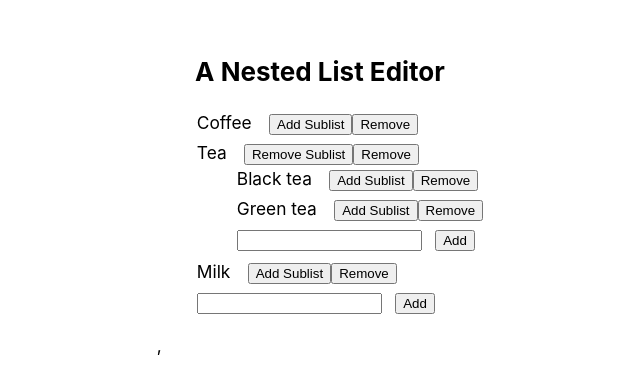
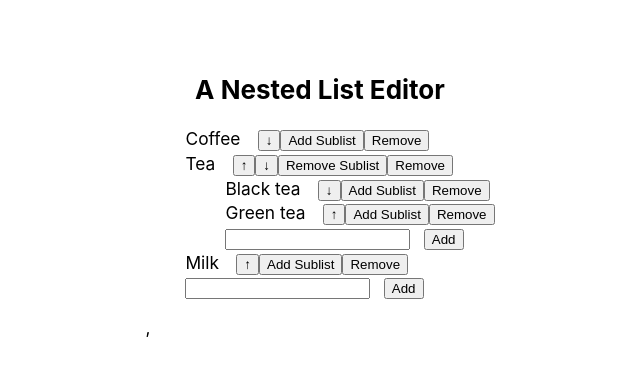
Before and after one commit to asux/nested_list, a React (Create React App) app: page / in a window 1280 px wide. Shown: the part 205-580 px from the top of the page, without its empty margins (320-960 px from the left). Built offline with nearby package versions, Linux system fonts and the light colour scheme.

Commit message:
Implement items swapping

```diff
--- a/package.json
+++ b/package.json
@@ -6,6 +6,7 @@
     "@testing-library/jest-dom": "^4.2.4",
     "@testing-library/react": "^9.3.2",
     "@testing-library/user-event": "^7.1.2",
+    "lodash": "^4.17.15",
     "react": "^16.13.1",
     "react-dom": "^16.13.1",
     "react-scripts": "3.4.1"
--- a/src/App.js
+++ b/src/App.js
@@ -3,12 +3,12 @@ import List from './components/List'
 import './App.css';
 
 const TestItems = [
-  { id: 1, text: 'Coffee', position: 0 },
-  { id: 2, text: 'Tea', position: 1, items: [
-    { id: 3, text: 'Black tea', position: 0 },
-    { id: 4, text: 'Green tea', position: 1 },
+  { id: 1, text: 'Coffee', position: 1 },
+  { id: 2, text: 'Tea', position: 2, items: [
+    { id: 3, text: 'Black tea', position: 1 },
+    { id: 4, text: 'Green tea', position: 2 },
   ]},
-  { id: 5, text: 'Milk', position: 2 }
+  { id: 5, text: 'Milk', position: 3 }
 ]
 
 function App() {
@@ -16,7 +16,7 @@ function App() {
     <div className="App">
       <h2>A Nested List Editor</h2>
       <div>
-        <List items={TestItems} />
+        <List items={TestItems} position={0} lastPosition={3}/>
       </div>
     </div>
   );
--- a/src/components/List.jsx
+++ b/src/components/List.jsx
@@ -1,42 +1,143 @@
-import React from 'react';
-import PropTypes from 'prop-types';
-import ListItem from './ListItem';
+import React, { useState } from "react";
+import PropTypes from "prop-types";
+import { cloneDeep, sortBy } from "lodash";
 
-class List extends React.Component {
-  constructor(props) {
-    super(props);
-    this.state = { items: props.items };
+function List(props) {
+  const [items, setItems] = useState(props.items);
+  const [newItemText, setNewItemText] = useState("");
+
+  const root = props.position === 0;
+  const first = props.position === 1;
+  const last = props.position === props.lastPosition;
+
+  let sublistButton;
+
+  function handleMoveUp(itemId) {
+    return (e) => {
+      e.preventDefault();
+
+      let newItems = cloneDeep(items);
+      let current = newItems.find((i) => i.id === itemId);
+      let prev = newItems.find((i) => i.position === current.position - 1);
+      current.position -= 1;
+      current.lastPosition = newItems.length + 1;
+      if (prev) {
+        prev.position += 1;
+        prev.lastPosition = newItems.length + 1;
+      }
+      newItems = sortBy(newItems, "position");
+      setItems(newItems);
+    };
   }
 
-  defaultHandler = (e) => {
-    console.debug(e);
+  function handleMoveDown(itemId) {
+    return (e) => {
+      e.preventDefault();
+
+      let newItems = cloneDeep(items);
+      let current = newItems.find((i) => i.id === itemId);
+      let next = newItems.find((i) => i.position === current.position + 1);
+      current.position += 1;
+      current.lastPosition = newItems.length + 1;
+      if (next) {
+        next.position -= 1;
+        next.lastPosition = newItems.length + 1;
+      }
+      newItems = sortBy(newItems, "position");
+      setItems(newItems);
+    };
   }
 
-  render () {
-    const { items } = this.state;
+  function handleAddItems(e) {
+    e.preventDefault();
+    setItems([{ id: new Date(), position: 0 }]);
+  }
+
+  function handleRemoveItems(e) {
+    e.preventDefault();
+    setItems([]);
+  }
+
+  function handleSubmit(e) {
+    e.preventDefault();
+
+    let newItems = cloneDeep(items);
+    newItems.push({
+      id: new Date(),
+      position: newItems.length + 1,
+      text: newItemText,
+    });
+    console.debug(newItems);
+    setItems(newItems);
+  }
+
+  function handleRemove(itemId) {
+    return (e) => {
+      setItems(items.filter((item) => item.id !== itemId));
+    };
+  }
+
+  if (items && items.length > 0) {
+    sublistButton = <button onClick={handleRemoveItems}>Remove Sublist</button>;
+  } else {
+    sublistButton = <button onClick={handleAddItems}>Add Sublist</button>;
+  }
+
+  const controls = (
+    <>
+      <span>{props.text}</span>
+      {first || <button onClick={props.handleMoveUp}>&uarr;</button>}
+      {last || <button onClick={props.handleMoveDown}>&darr;</button>}
+      {sublistButton}
+      <button onClick={props.handleRemove}>Remove</button>
+    </>
+  );
+
   return (
-      <ul className="list">
-        {items.map((item, index, list) => <ListItem
+    <>
+      {root || controls}
+      {items && items.length > 0 && (
+        <ul>
+          {items.map((item, index, list) => (
+            <li>
+              <List
                 text={item.text}
                 items={item.items}
-          hasUpButton={index > 0}
-          hasDownButton={index < list.length}
-          handleMoveUp={this.defaultHandler}
-          handleDownUp={this.defaultHandler}
-          handleRemove={this.defaultHandler}
+                position={item.position}
+                lastPosition={list.length}
                 key={item.id}
-        />)}
+                handleRemove={handleRemove(item.id)}
+                handleMoveUp={handleMoveUp(item.id)}
+                handleMoveDown={handleMoveDown(item.id)}
+              />
+            </li>
+          ))}
           <li>
-          <input type="text"></input>
-          <button>Add</button>
+            <form onSubmit={handleSubmit}>
+              <input
+                type="text"
+                className="add-item"
+                value={newItemText}
+                onChange={(e) => setNewItemText(e.target.value)}
+              ></input>
+              <button type="submit">Add</button>
+            </form>
           </li>
         </ul>
+      )}
+    </>
   );
-  };
+}
+
+List.propTypes = {
+  text: PropTypes.string,
+  items: PropTypes.array,
+  position: PropTypes.number.isRequired,
+  lastPosition: PropTypes.number,
+  id: PropTypes.string,
+  handleMoveUp: PropTypes.func,
+  handleDownUp: PropTypes.func,
+  handleRemove: PropTypes.func,
 };
 
-List.propTypes = {
-  items: PropTypes.array
-}
-
 export default List;
--- a/src/components/ListItem.jsx
+++ /dev/null
@@ -1,78 +0,0 @@
-import React from 'react';
-import PropTypes from 'prop-types';
-import List from './List';
-
-class ListItem extends React.Component {
-  constructor(props) {
-    super(props);
-    this.state = {
-      text: props.text,
-      items: props.items,
-      hasMoveUpButton: props.hasMoveUpButton,
-      hasMoveDownButton: props.hasMoveDownButton,
-      handleMoveUp: props.handleMoveUp,
-      handleMoveDown: props.handleMoveDown,
-      handleRemove: props.handleRemove
-    }
-  }
-
-  handleRemoveItems = () => {
-    this.setState(prev => {
-      let cloned = {...prev};
-      cloned.items = [];
-      return cloned;
-    })
-  }
-
-  render () {
-    const {text, items, hasUpButton, hasDownButton,
-       handleMoveUp, handleMoveDown, handleRemove} = this.state
-    let sublistButton;
-
-    if (items && items.length > 0) {
-      sublistButton = <button onClick={this.handleRemoveItems}>Remove Sublist</button>
-    } else {
-      sublistButton = <button onClick={this.handleAddItems}>Add Sublist</button>
-    }
-
-    return (
-      <li className="list-item">
-        <span>{text}</span>
-        {hasUpButton && <button onClick={handleMoveUp}>&uarr;</button>}
-        {hasDownButton && <button onClick={handleMoveDown}>&darr;</button>}
-        {sublistButton}
-        <button onClick={handleRemove}>Remove</button>
-        {items && items.length > 0 &&
-          <ul>
-            {items.map((item, index, list) => <ListItem
-              text={item.text}
-              items={item.items}
-              hasUpButton={index > 0}
-              hasDownButton={index < list.length}
-              handleMoveUp={this.defaultHandler}
-              handleDownUp={this.defaultHandler}
-              handleRemove={this.defaultHandler}
-              key={item.id}
-            />)}
-            <li>
-              <input type="text"></input>
-              <button>Add</button>
-            </li>
-          </ul>
-        }
-      </li>
-    )
-  }
-}
-
-ListItem.propTypes = {
-  text: PropTypes.string.isRequired,
-  items: PropTypes.array,
-  hasMoveUpButton: PropTypes.bool,
-  hasMoveDownButton: PropTypes.bool,
-  handleMoveUp: PropTypes.func,
-  handleDownUp: PropTypes.func,
-  handleRemove: PropTypes.func,
-}
-
-export default ListItem
--- a/src/index.css
+++ b/src/index.css
@@ -44,8 +44,7 @@ ul {
 
 li {
   list-style: none;
-  padding-top: 0.2em;
-  padding-bottom: 0.2em;
+  padding-top: 0.1em;
 }
 
 li span {
```
Lines whose indentation alone changed are shown as unchanged.
